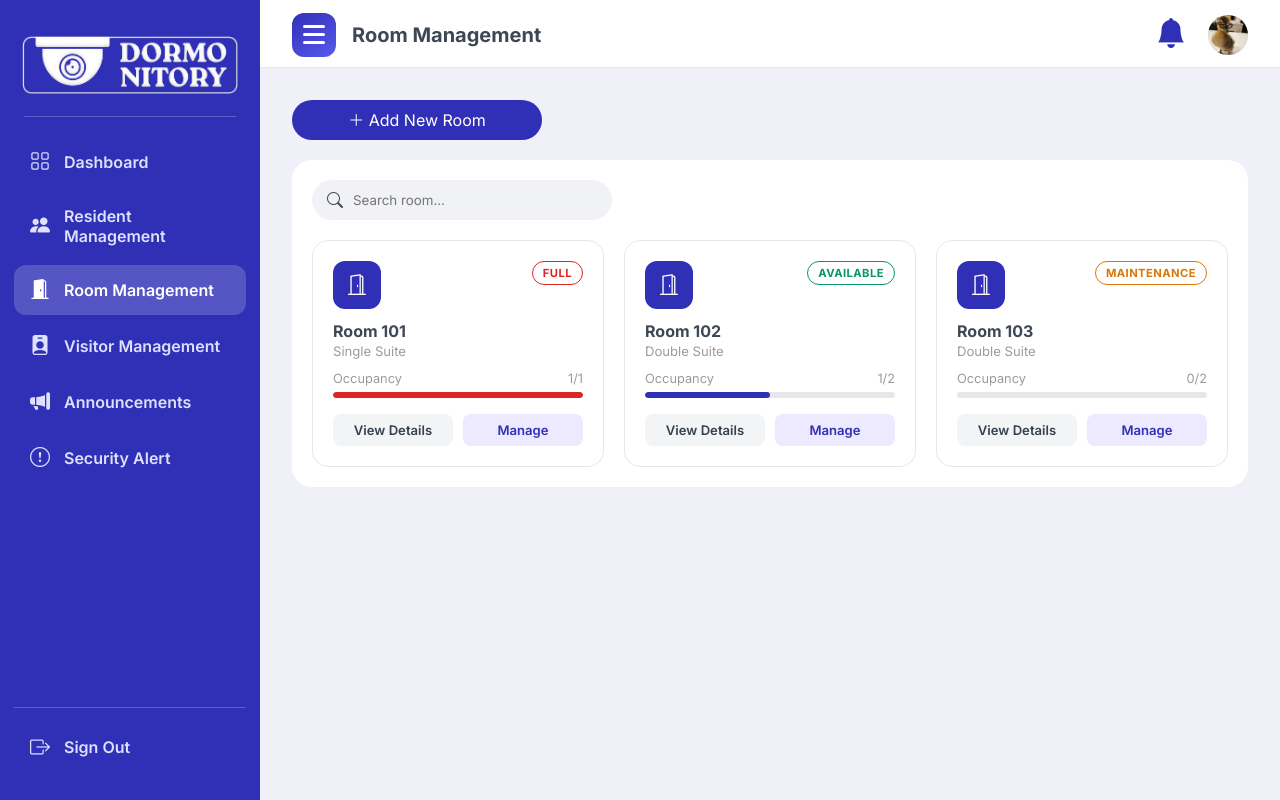
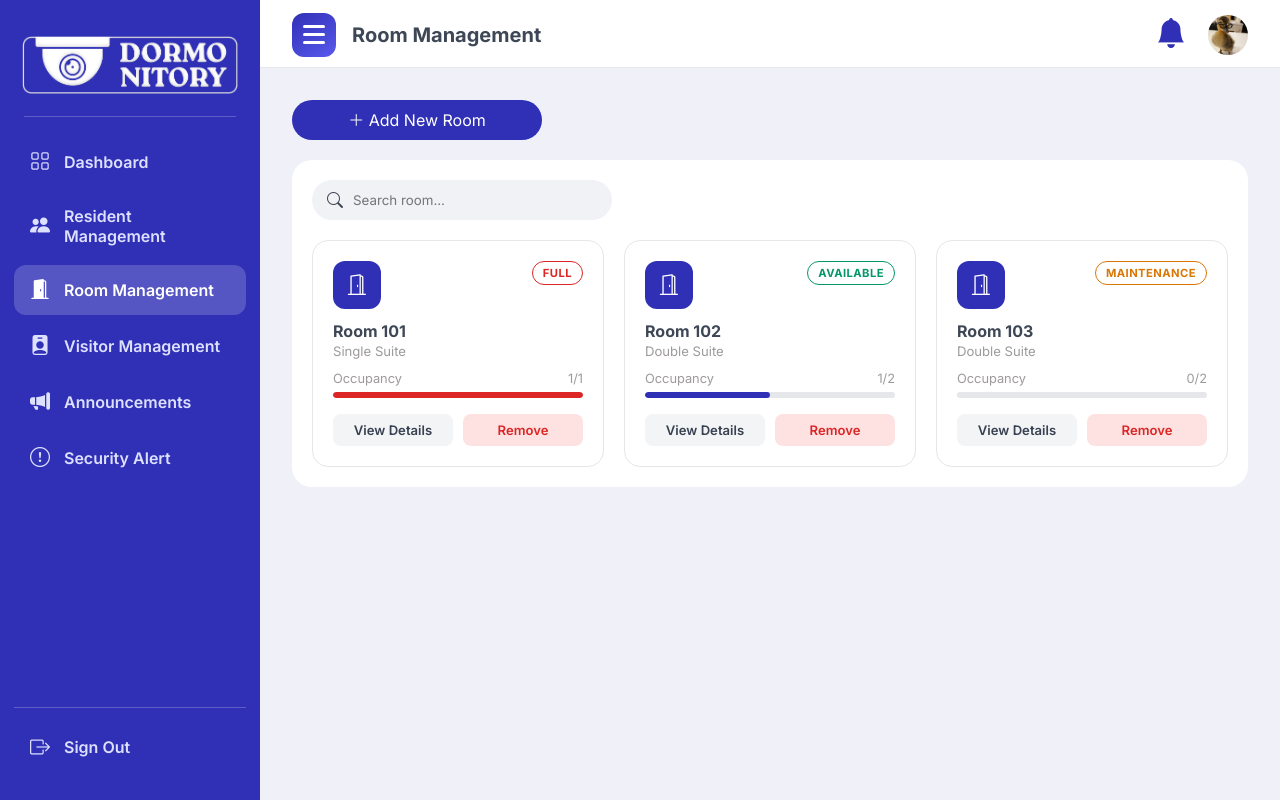
Before and after one commit to sharmipit/Dormonitory, a PHP site: page /admin/room-management.html in a window 1280 px wide. Run offline with PHP 8.4, Linux system fonts and the light colour scheme.

Commit message:
room management remove button added

```diff
--- a/admin/room-management.html
+++ b/admin/room-management.html
@@ -58,7 +58,7 @@
               </div>
               <div class="room-actions">
                 <button class="btn-view">View Details</button>
-                <button class="btn-manage">Manage</button>
+                <button class="btn-remove">Remove</button>
               </div>
             </div>
 
@@ -83,7 +83,7 @@
               </div>
               <div class="room-actions">
                 <button class="btn-view">View Details</button>
-                <button class="btn-manage">Manage</button>
+                <button class="btn-remove">Remove</button>
               </div>
             </div>
 
@@ -108,7 +108,7 @@
               </div>
               <div class="room-actions">
                 <button class="btn-view">View Details</button>
-                <button class="btn-manage">Manage</button>
+                <button class="btn-remove">Remove</button>
               </div>
             </div>
           </div>
--- a/assets/css/admin-styles.css
+++ b/assets/css/admin-styles.css
@@ -769,7 +769,7 @@ tbody td {
 }
 
 .btn-view,
-.btn-manage {
+.btn-remove {
   flex: 1;
   padding: 8px 0;
   border-radius: 8px;
@@ -790,13 +790,13 @@ tbody td {
   background: #e5e7eb;
 }
 
-.btn-manage {
-  background: #ede9fe;
-  color: var(--accent);
+.btn-remove {
+  background: #fee2e2;
+  color: #dc2626;
 }
 
-.btn-manage:hover {
-  background: #ddd6fe;
+.btn-remove:hover {
+  background: rgb(240, 193, 193);
 }
 
 /* ============================================================
```
